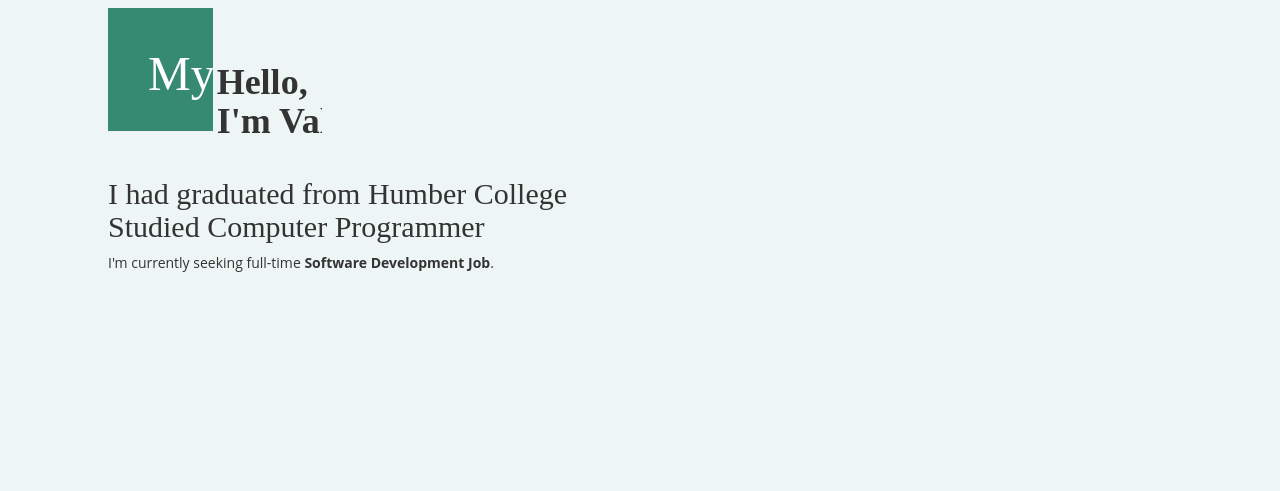
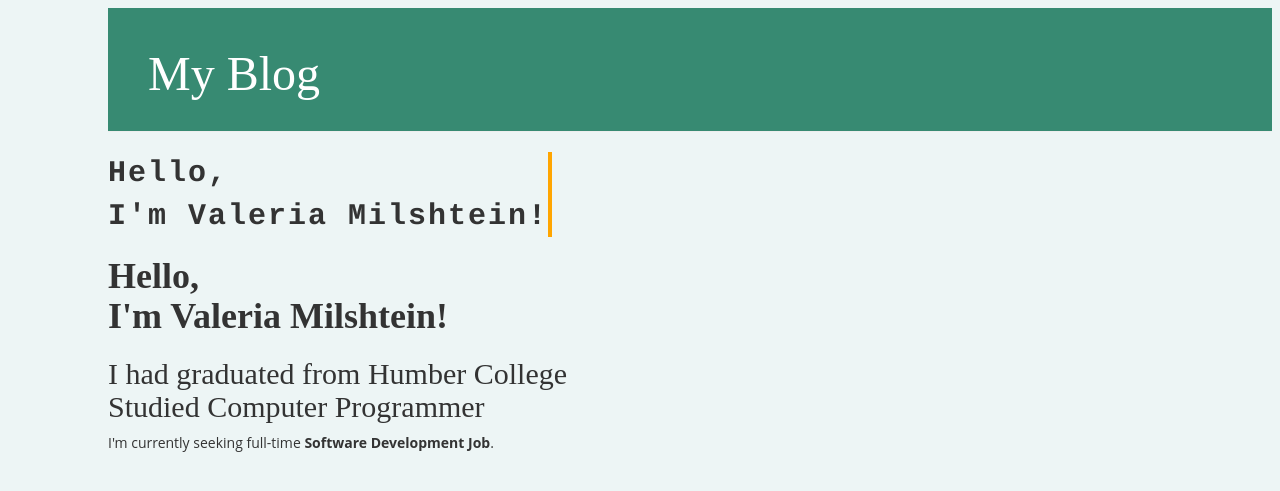
Before and after one commit to valeriamilshtein/my-first-blog, a Django app: page / in a window 1280 px wide. Shown: the top 491 px of the page. Run offline with Django 3.2, Linux system fonts and the light colour scheme; data that the repository does not hold is empty; some libraries are stand-ins or nearby versions.

Commit message:
added div .typewriter

```diff
--- a/blog/static/css/blog.css
+++ b/blog/static/css/blog.css
@@ -26,19 +26,38 @@ body {
     margin-left: 0px;
 }
 
-div {
-    display: inline-block;
-    overflow: hidden;
-    white-space: nowrap;
-    animation: example 2s linear 0s infinite alternate;
+.typewriter {
+    font-family: Courier, monospace;
+	display: inline-block;
 }
 
-@keyframes example {
+.typewriter-text {
+    display: inline-block;
+  	overflow: hidden;
+  	letter-spacing: 2px;
+ 	animation: typing 5s steps(30, end), blink .75s step-end infinite;
+    white-space: nowrap;
+    font-size: 30px;
+    font-weight: 700;
+    border-right: 4px solid orange;
+    box-sizing: border-box;
+}
+
+@keyframes typing {
     from {
-        width: 0;
+        width: 0%
     }
     to {
-        width: 150px;
+        width: 100%
+    }
+}
+
+@keyframes blink {
+    from, to {
+        border-color: transparent
+    }
+    50% {
+        border-color: orange;
     }
 }
 
--- a/blog/templates/blog/post_list.html
+++ b/blog/templates/blog/post_list.html
@@ -14,10 +14,11 @@
             <h1><a href="/">My Blog</a></h1>
         </div>
 
-        <div class="intro">
-            <h1><strong>Hello,<br>I'm Valeria Milshtein!</strong></h1>
+        <div class="typewriter">
+            <div class="typewriter-text"><strong>Hello,<br>I'm Valeria Milshtein!</strong></div>
         </div>
 
+        <h1><strong>Hello,<br>I'm Valeria Milshtein!</strong></h1>
         <h2>I had graduated from Humber College<br>Studied Computer Programmer</h2>
         <p>I'm currently seeking full-time <strong>Software Development Job</strong>.</p>
 
```
